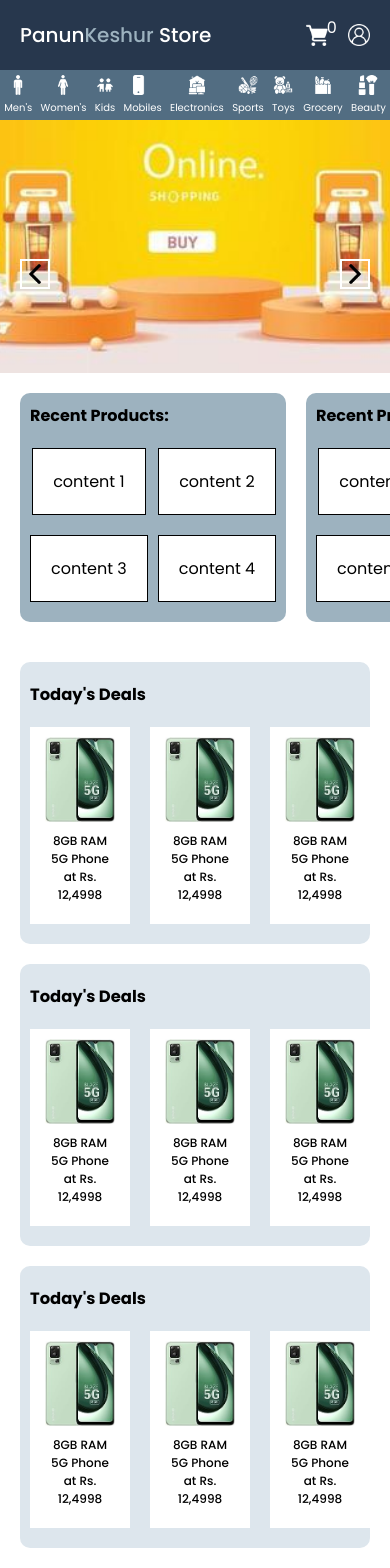
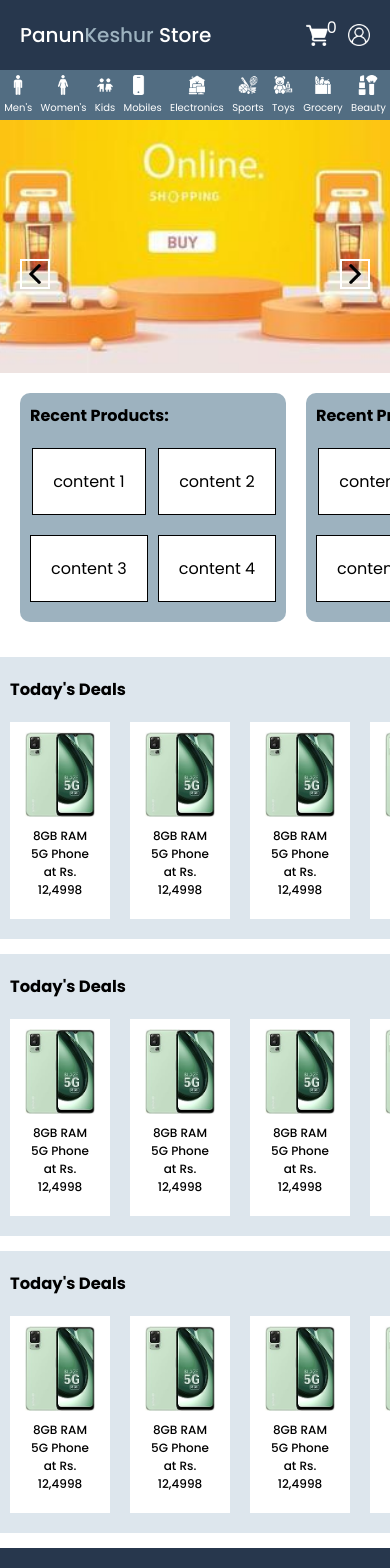
Before and after one commit to Abrarhussaindar/pks_frontend, a React (Create React App) app: page / in a window 390 px wide. Shown: the top 1568 px of the page. Built offline with nearby package versions, Linux system fonts and the light colour scheme.

Commit message:
home page stuff

```diff
--- a/src/components/homeSuggestProducts/homeSuggestProducts.css
+++ b/src/components/homeSuggestProducts/homeSuggestProducts.css
@@ -15,7 +15,8 @@
 @media (min-width: 361px) and (max-width: 425px) {
   .SuggetProductsContainer {
     overflow-x: scroll;
-    margin: 20px;
+    margin: 15px 0;
+    border-radius: 0;
   }
 }
 .SuggetProductsContainer .suggetHeading {
--- a/src/components/homeSuggestProducts/homeSuggestProducts.scss
+++ b/src/components/homeSuggestProducts/homeSuggestProducts.scss
@@ -11,8 +11,8 @@
 
     @include media('>phone', '<=425px'){
         overflow-x: scroll;
-        margin: 20px;
-
+        margin: 15px 0;
+        border-radius: 0;
 
     }
     .suggetHeading{
```
Also changed, not shown: 1 other file (tests, documents, lock files or other folders).
